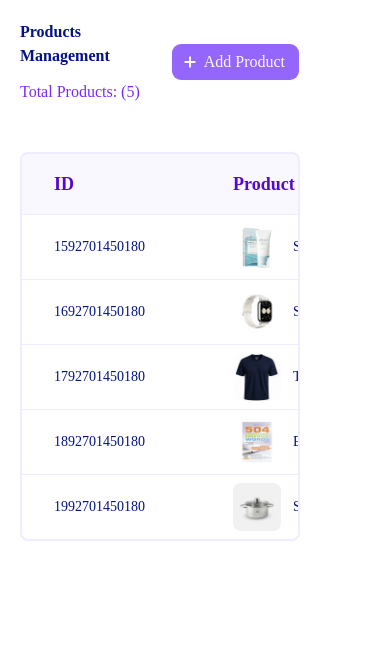
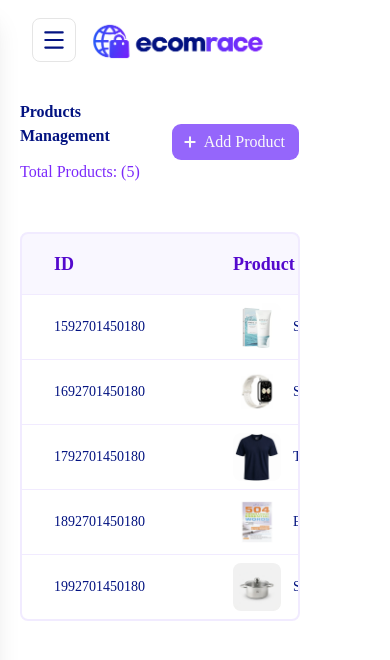
Before and after one commit to Hanieh-yousefzadeh/Dashboard-panel, a Next.js app: page /en/panel/products in a window 390 px wide. Shown: the top 660 px of the page. Built offline with nearby package versions, Linux system fonts and the light colour scheme.

Commit message:
feat : add hambergur menu in mobile size

```diff
--- a/src/components/header.tsx
+++ b/src/components/header.tsx
@@ -5,23 +5,28 @@ import { useState, useEffect } from "react"
 import { dispatchType, stateType } from "@/lib/store"
 import { useDispatch, useSelector } from "react-redux"
 import { logout } from "@/redux/authSlice"
-import { LogOut } from "lucide-react"
+import { LogOut, Menu, X, } from "lucide-react"
 import Theme from "./theme"
 import LanguageSwitch from "@/components/lang-switch"
 import { useLocale, useTranslations } from "next-intl"
+import { navigation } from "@/data/navigation"
+import { Link, usePathname } from "@/i18n/nav"
 
 
 
 
 
 export default function Header() {
+    const [isOpen, setIsOpen] = useState(false)
+    const pathName = usePathname()
     const t = useTranslations("AdminDashboard.header")
+    const n = useTranslations("AdminDashboard.sidebar")
     const locale = useLocale()
     const user = useSelector((state: stateType) => state.auth.user)
     const dispatch = useDispatch<dispatchType>()
     const router = useRouter()
     const [mounted, setMounted] = useState(false);
-
+    const menu = user ? navigation[user.role] : []
     useEffect(() => {
         setMounted(true);
     }, []);
@@ -33,15 +38,97 @@ export default function Header() {
 
     function handleLogout() {
         dispatch(logout())
+        setIsOpen(false)
         router.replace("/", { locale })
 
     }
 
     return (
+
+        <>
+            <header className="lg:hidden block">
+                <div className="flex items-center pl-8">
+                    <div>
+                        <button onClick={() => setIsOpen(true)} className={`lg:hidden self-start p-2 rounded-md border ${locale === "fa" ? "right-4" : "left-4"}`}>
+                            <Menu size={26} />
+                        </button>
+                    </div>
+                    <div className="h-20 flex justify-between items-center">
+                        <img src="/Logo.png" className=" w-50 dark:hidden" alt="Ecomrace" />
+                        <img src="/vdark.png" className="hidden  w-40 dark:block brightness-125" alt="Ecomrace" />
+                    </div>
+                </div>
+                {isOpen && (
+                    <div onClick={() => setIsOpen(false)} className="lg:hidden fixed inset-0 z-40 bg-black/40"> </div>
+                )}
+                <aside className={`lg:hidden fixed top-0 z-50 h-dvh w-72 bg-white dark:bg-[#111025] p-4 shadow-xl transition-transform duration-300
+                             ${locale === "fa" ? "right-0" : "left-0"}  ${isOpen ? "translate-x-0" :
+                        locale === "fa" ? "translate-x-full" : "-translate-x-full"}`} >
+
+
+                    <div className="flex items-center justify-between border-b border-[#7a3ffa5b] pb-3">
+                        {user && (
+                            <h2 className="font-bold  text-lg"> {n("dashboard")} {n(user.role.toLowerCase())} </h2>
+                        )}
+                        <button onClick={() => setIsOpen(false)} ><X size={24} /> </button>
+                    </div>
+
+
+
+
+                    <div className="pt-3">
+                        {menu.map((item) => {
+                            const Icon = item.icon
+                            const isActive = pathName === item.href
+
+                            return (
+                                <Link key={item.href} href={item.href} onClick={() => setIsOpen(false)}
+                                    className={`flex items-center gap-3 rounded-md px-3 py-2 text-base mb-1 ${isActive ? "text-[#7a3ffa] bg-[#7a3ffa1a] dark:bg-[#17143D]" : "hover:text-[#7a3ffa] hover:bg-[#7a3ffa1a]"}`} >
+                                    <Icon size={20} />
+
+                                    <span>
+                                        {n(({
+                                            Dashboard: "dashboard",
+                                            Users: "users",
+                                            Vendors: "vendors",
+                                            Products: "products",
+                                            Categories: "categories",
+                                            Orders: "orders",
+                                            "My Products": "myProducts",
+                                            Visit: "visit",
+                                            "My Orders": "myOrders",
+                                            Favorite: "favorite",
+                                            Addresses: "addresses",
+                                            "Reviews & Questions": "reviews",
+                                        }[item.title] || item.title)
+                                        )}
+                                    </span>
+                                </Link>
+                            )
+                        })}
+                        <div className="flex flex-col gap-3 my-4 ">
+                            <div className="flex gap-2.5 items-center">
+                                <div className="self-start"> <LanguageSwitch /></div>
+                                <span> {t("language")}</span>
+                            </div>
+                            <div className="flex gap-2.5 items-center">
+                                <div className=" rounded-full border-[#7a3ffa2d] border pt-1.5 px-1.5 self-start"> <Theme /> </div>
+                                <span>{t("theme")}</span>
+
+                            </div>
+                            <button onClick={handleLogout} className="flex items-center pl-2  gap-3">
+                                <LogOut size={26} />
+                                {t("logout")}
+                            </button>
+                        </div>
+                    </div>
+
+                </aside>
+            </header>
             <header className="w-5xl xl:w-full lg:flex hidden justify-between md:pr-7 sm:pl-4 border-b-2 border-[#7a3ffa2d] dark:border-[#7a3ffa51]">
                 <div className="h-20 flex justify-between items-center">
-                <img src="/Logo.png" className="md:h-20 w-40 dark:hidden" alt="Ecomrace"/>
-                <img src="/vdark.png" className="hidden md:h-15 w-40 dark:block brightness-125" alt="Ecomrace"/>
+                    <img src="/Logo.png" className="md:h-20 w-40 dark:hidden" alt="Ecomrace" />
+                    <img src="/vdark.png" className="hidden md:h-15 w-40 dark:block brightness-125" alt="Ecomrace" />
                 </div>
                 <div className="flex items-center gap-3">
                     <LanguageSwitch />
@@ -50,6 +137,6 @@ export default function Header() {
                     </div>
                     <button onClick={handleLogout} className="flex items-center gap-1 cursor-pointer sm:text-base"><LogOut className="sm:size-5.5" /> {t("logout")}</button>
                 </div>
-        </header>
+            </header></>
     )
 }
--- a/src/messages/en.json
+++ b/src/messages/en.json
@@ -64,7 +64,9 @@
       "user": "User"
     },
     "header": {
-      "logout": "Logout"
+      "logout": "Logout",
+      "language": "Change Language",
+      "theme": "Change Theme"
     },
     "theme": {
       "light": "Light",
--- a/src/messages/fa.json
+++ b/src/messages/fa.json
@@ -64,7 +64,9 @@
       "user": "کاربر"
     },
     "header": {
-      "logout": "خروج"
+      "logout": "خروج",
+      "language": "تغییر زبان",
+      "theme": "تغییر تم"
     },
     "theme": {
       "light": "روشن",
```
Lines whose indentation alone changed are shown as unchanged.
